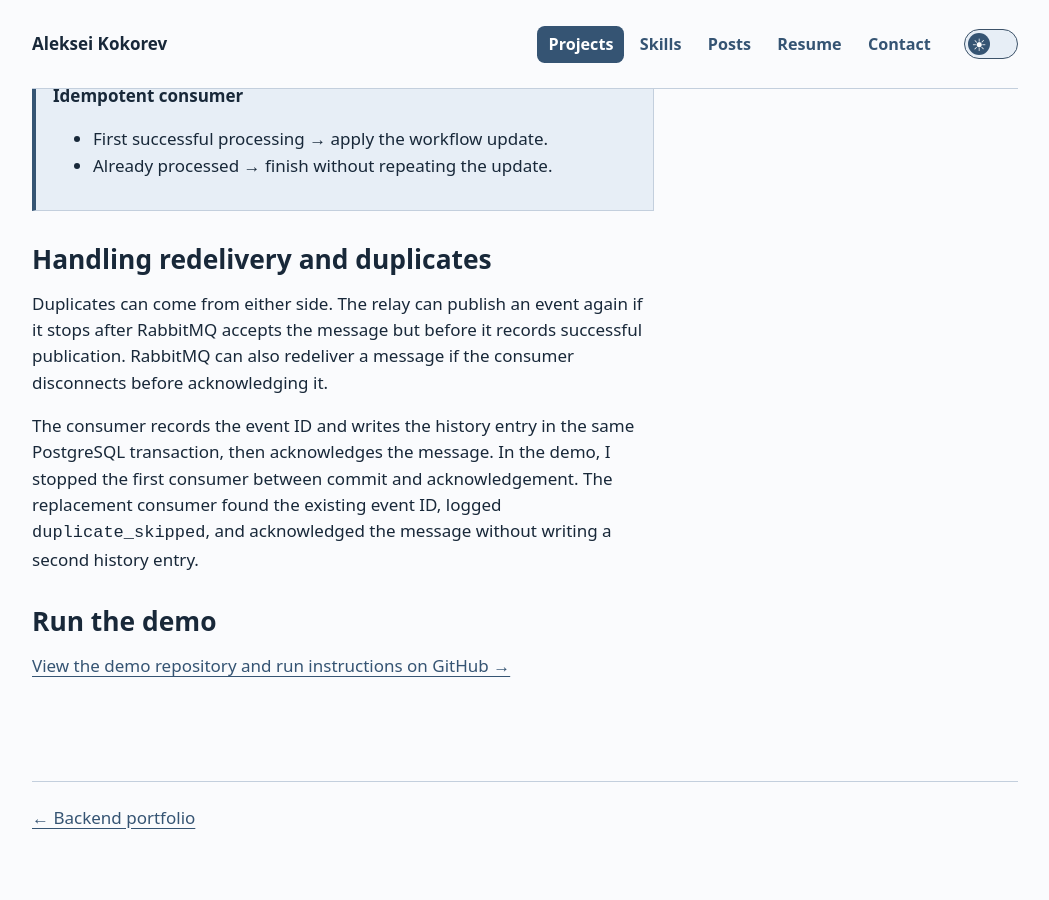
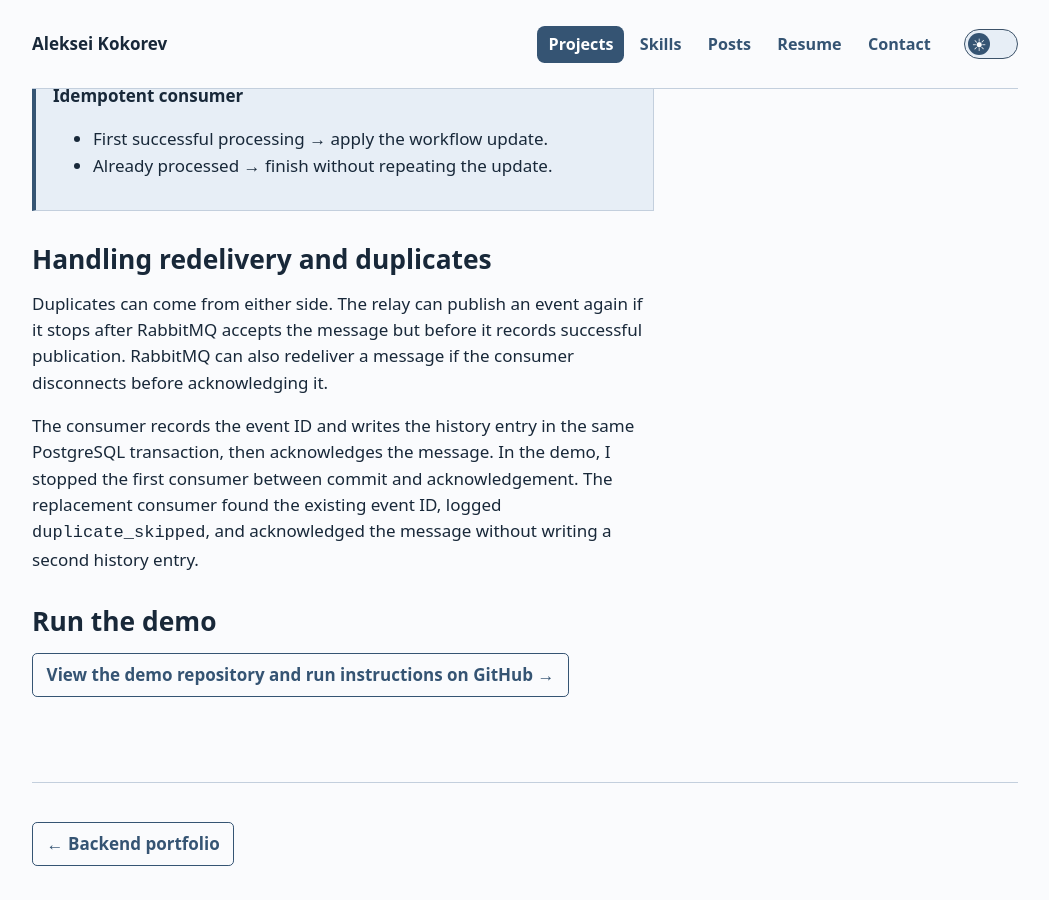
Before and after one commit to alex-coch/alex-coch.github.io, a Jekyll site: the page projects/transactional-outbox/index.html, which Jekyll copies as it is, in a window 1280 px wide and 900 px high, scrolled down 1749 px. Shown: the whole window, without its empty margins (115-1164 px from the left). Built offline with Jekyll 4.4.1, drawn with Linux system fonts in a browser that asks for light colours; before the commit the page ends 2614 px from its top, so only the background shows below that.

Commit message:
Use matching action buttons on case study pages

```diff
--- a/projects/transactional-outbox/index.html
+++ b/projects/transactional-outbox/index.html
@@ -6,7 +6,7 @@
   <title>Reliable event delivery for document workflows · Aleksei Kokorev</title>
   <link rel="icon" href="/assets/ak.svg?v=3" type="image/svg+xml">
 <script src="/assets/theme.js?v=2"></script>
-<link rel="stylesheet" href="/assets/portfolio.css?v=31">
+<link rel="stylesheet" href="/assets/portfolio.css?v=36">
 <script defer src="/assets/portfolio-nav.js?v=7"></script>
 </head>
 <body>
@@ -67,7 +67,13 @@
   <p>Duplicates can come from either side. The relay can publish an event again if it stops after RabbitMQ accepts the message but before it records successful publication. RabbitMQ can also redeliver a message if the consumer disconnects before acknowledging it.</p>
   <p>The consumer records the event ID and writes the history entry in the same PostgreSQL transaction, then acknowledges the message. In the demo, I stopped the first consumer between commit and acknowledgement. The replacement consumer found the existing event ID, logged <code>duplicate_skipped</code>, and acknowledged the message without writing a second history entry.</p>
   <h2>Run the demo</h2>
-  <p><a href="https://github.com/alex-coch/document-events-outbox">View the demo repository and run instructions on GitHub →</a></p>
+  <div class="actions work-actions">
+    <a href="https://github.com/alex-coch/document-events-outbox">View the demo repository and run instructions on GitHub →</a>
+  </div>
 </section>
-<footer><a href="/">← Backend portfolio</a></footer>
+<footer>
+  <div class="actions work-actions">
+    <a href="/">← Backend portfolio</a>
+  </div>
+</footer>
 </main></body></html>
```
Also changed, not shown: projects/article-comparison/index.html (+6 -2 lines), projects/audiobook-alignment/index.html (+6 -2 lines).
